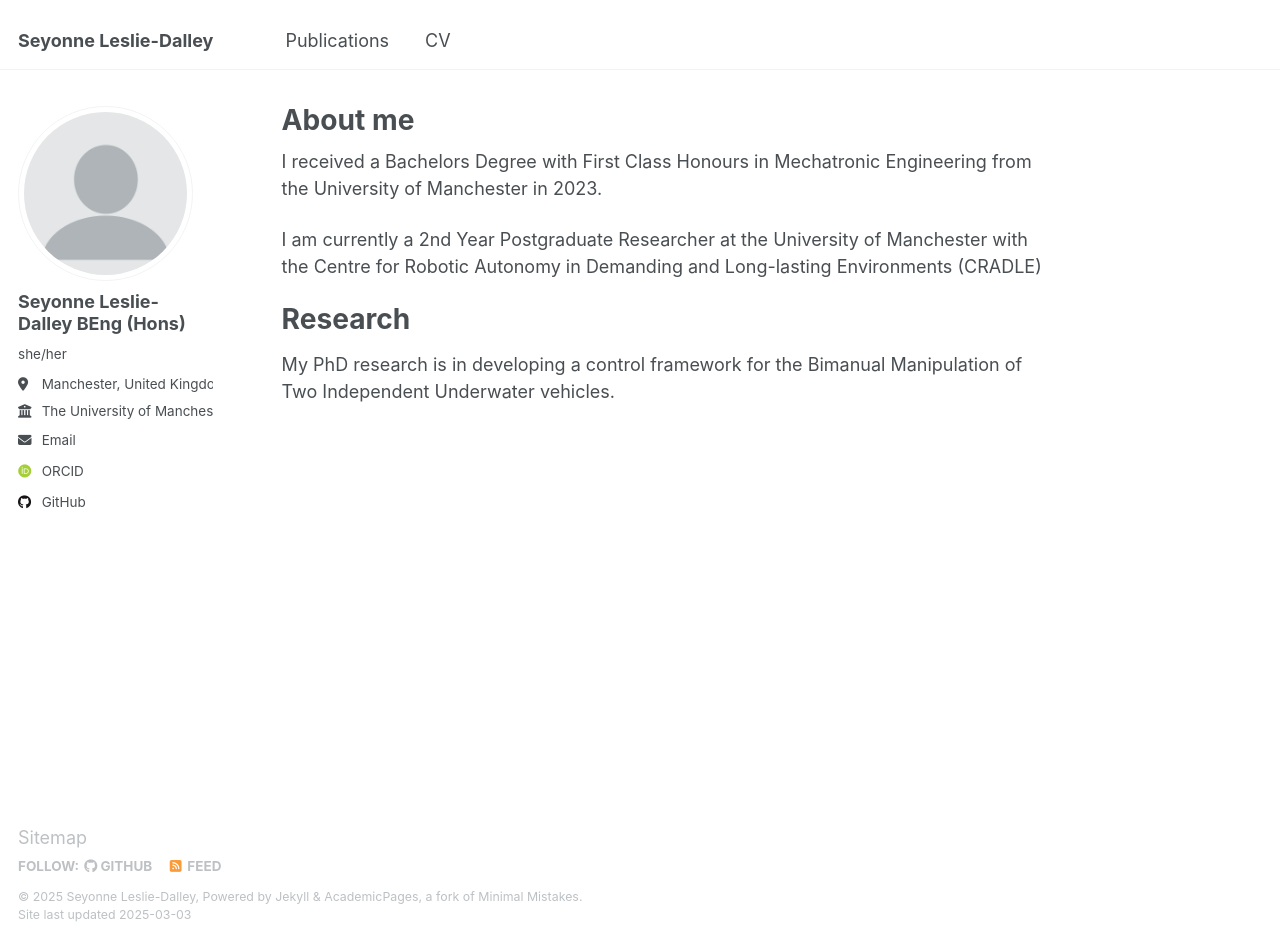
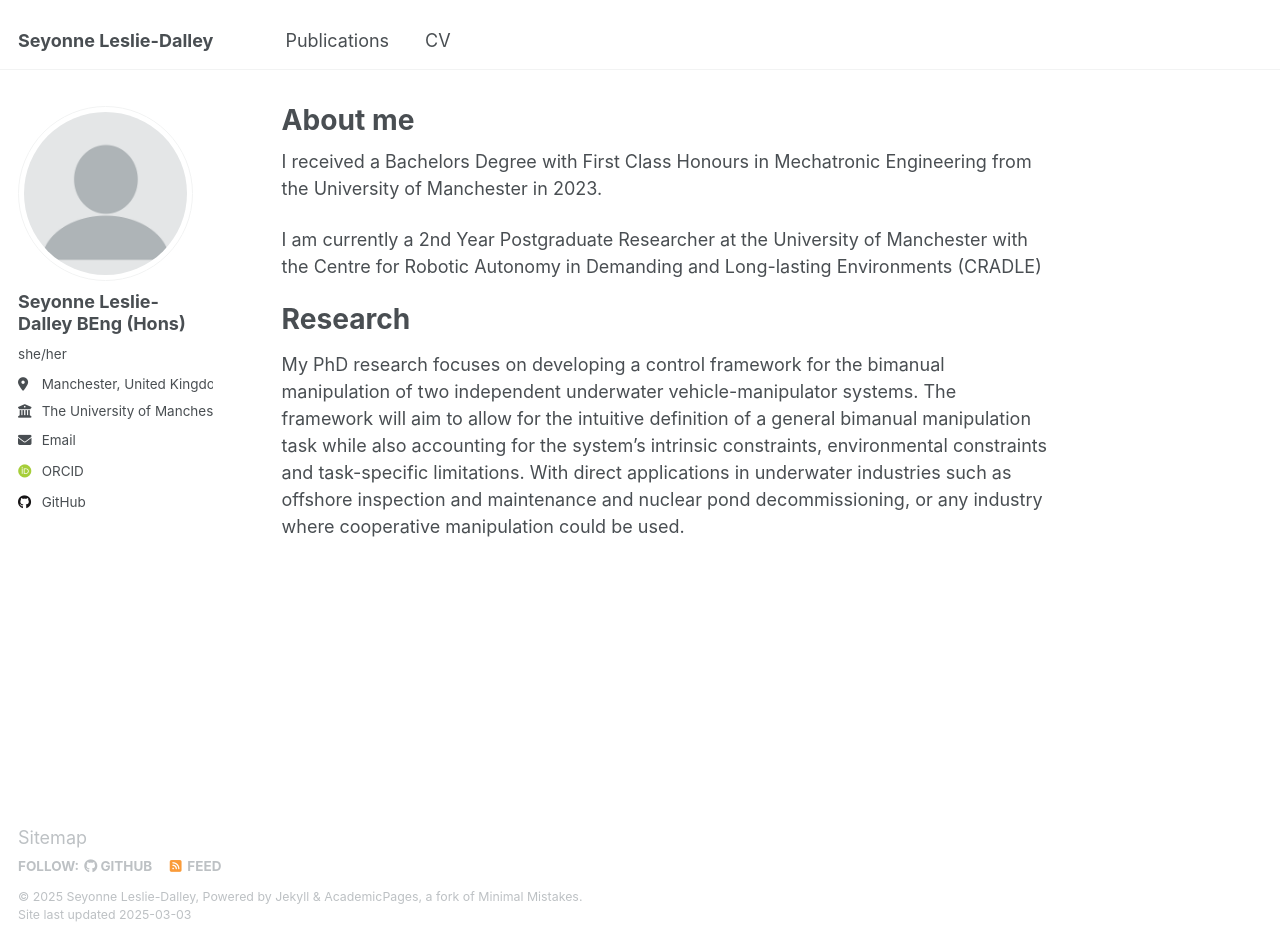
Before and after one commit to sladalley/sladalley.github.io, a Jekyll site: the page built from _pages/about.md, in a window 1280 px wide and 943 px high. Built offline with Jekyll 4.4.1, drawn with Linux system fonts in a browser that asks for light colours; some web fonts are replaced.

Commit message:
Update about.md

```diff
--- a/_pages/about.md
+++ b/_pages/about.md
@@ -12,4 +12,7 @@ I am currently a 2nd Year Postgraduate Researcher at the University of Mancheste
 
 Research
 ======
-My PhD research is in developing a control framework for the Bimanual Manipulation of Two Independent Underwater vehicles.
+My PhD research focuses on developing a control framework for the bimanual manipulation of two independent underwater vehicle-manipulator systems. The framework
+will aim to allow for the intuitive definition of a general bimanual manipulation task while also accounting for the system's intrinsic constraints, environmental
+constraints and task-specific limitations. With direct applications in underwater industries such as offshore inspection and maintenance and nuclear pond decommissioning, or any industry where cooperative
+manipulation could be used.
```
